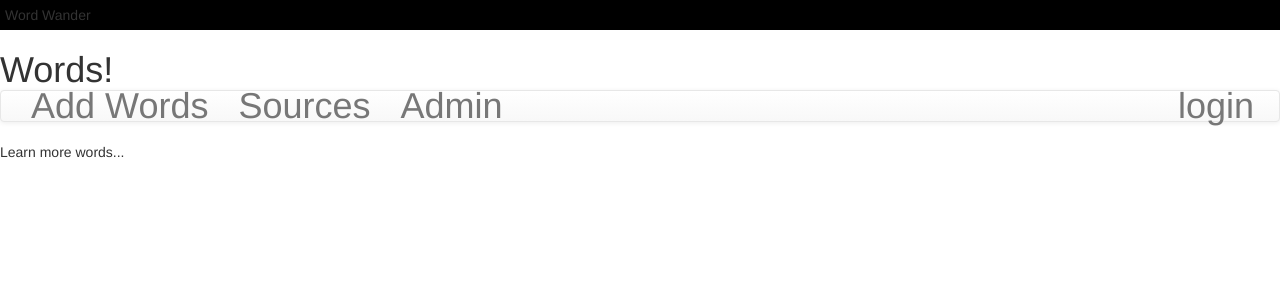
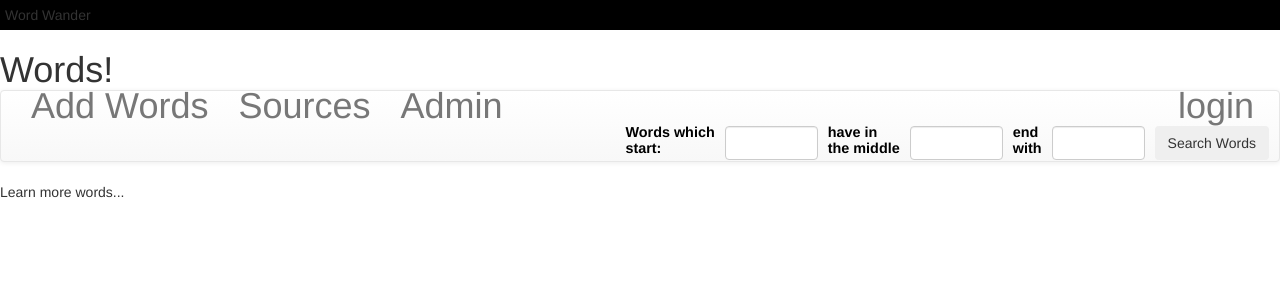
Before and after one commit to RichGibson/ww, a Django app: page / in a window 1280 px wide. Shown: the top 300 px of the page. Run offline with Django 3.2, Linux system fonts and the light colour scheme; some libraries are stand-ins or nearby versions.

Commit message:
Original word wander functionality of lookup by prefix/mid/suffix now works.

```diff
--- a/ww/static/css/ww.css
+++ b/ww/static/css/ww.css
@@ -8,6 +8,15 @@
 .foobar {
     width: 50% !important;
 }
+.word-form-label {
+    color: black !important;
+    font-size: 40%;
+}
+.word-form-input {
+    width="10%";
+    min-width="50px";
+}
+
 .foo {
     white-space: nowrap;
     width: 1%;
--- a/ww/templates/nav.html
+++ b/ww/templates/nav.html
@@ -6,8 +6,10 @@
       <li><a href="/add_source">Add Words</a></li>
 
       <li><a href="/list_sources">Sources</a>
+
       <li><a href="/admin/">Admin</a></li>
     </ul>
+
 
     <ul class="nav navbar-nav navbar-right">
         {% if user.is_authenticated %}
@@ -25,7 +27,23 @@
                     <button type="submit" class="btn btn-default">Submit</button>
                 </form>
             -->
-    {% endif %}
-</ul>
+        {% endif %}
+    </ul>
+  </div>
+
+  <div class="container-fluid nav_ww">
+    <ul class="nav navbar-nav navbar-right">
+        <li><form class="form-inline my-2 my-lg-0" method="post" action="/show_word">
+        {% csrf_token %}
+        <label class="word-form-label" for="prefix_search">Words which<br>start: </label>
+            <input class="word-form-input form-control mr-sm-2" size=6 type="text" id="prefix_search" name="prefix_search" value="{{prefix_search}}" >
+            <label class="word-form-label" for="mid_search">have in<br>the middle</label>
+            <input class="word-form-input form-control mr-sm-2" size=6 type="text" id="mid_search" name="mid_search" value="{{mid_search}}" >
+            <label class="word-form-label" for="suffix_search">end<br>with</label>
+            <input class="word-form-input form-control mr-sm-2 " size=6 type="text" id="suffix_search" name="suffix_search" value="{{suffix_search}}" >
+        <button class="btn btn-outline-success my-2 my-sm-0" type="submit">Search Words</button>
+        </form>
+        </li>
+    </ul>
   </div>
 </nav>
--- a/ww/urls.py
+++ b/ww/urls.py
@@ -16,6 +16,7 @@ urlpatterns = [
     url(r'^show_source/(.+[^/])', views.show_source, name='show_source'),
     url(r'^show_source', views.show_source, name='show_source'),
     url(r'^show_word/(.+[^/])', views.show_word, name='show_word'),
+    url(r'^show_word', views.show_word, name='show_word'),
 
 
     url(r'^login/$', auth_views.login, name='login'),
--- a/ww/views.py
+++ b/ww/views.py
@@ -174,14 +174,58 @@ def add_source(request):
 def show_word(request, word=None):
     """ Detail on one word """
     word_lst = []
-    word_lst = WordSource.objects.filter(word=word)
+    src_lst = []
+    prefix_search = ''
+    suffix_search = ''
+    mid_search = ''
+    if request.method == "POST":
+        #if POST.post
+        # prefix_search, mid_search, suffix_search
+        prefix_search = request.POST.get('prefix_search', '')
+        suffix_search = request.POST.get('suffix_search', '')
+        mid_search = request.POST.get('mid_search', '')
+
+        print >>sys.stderr, "len word_lst: ", len(word_lst)
+        word_lst = Word.objects.filter(word__iregex=r'^%s.*%s.*%s' % (prefix_search, mid_search, suffix_search) )
+        if prefix_search:
+            #word_lst = word_lst.filter(word__istartswith=prefix_search)
+            print >>sys.stderr, "prefix len word_lst: ", len(word_lst)
+
+        if suffix_search:
+            #word_lst = word_lst.filter(word__iendswith=suffix_search)
+
+            #word_lst = word_lst.filter(word__iregex=r'^%s.*%s.*%s' % (prefix_search, mid_search, suffix_search) )
+            print >>sys.stderr, "suffix len word_lst: ", len(word_lst)
+
+        if mid_search:
+            #word_lst = word_lst.filter(word__icontains=mid_search)
+            print >>sys.stderr, "mid len word_lst: ", len(word_lst)
+
+        print >>sys.stderr, "show word in list, prefix, suffix ", prefix_search, suffix_search
+        word_str = "Words matching %s-%s-%s" % (prefix_search, mid_search, suffix_search)
+    else:
+        if word:
+            src_lst = WordSource.objects.filter(word=word)
+            word_str=src_lst[0].word
+        else:
+            wrd_lst = WordSource.objects.all()
+            word_str=wrd_lst[0].word
+
     sentence_lst = []
     sentence_lst = WordSentence.objects.filter(word=word)
+
     # todo: maybe need a SentenceSource link
     # oh, also, I don't need to write this WordSentence type models - it is a many to many deal.
     title = "Show ", word
-    word = Word.objects.filter(id=word)[0].word
-    return render(request, 'ww/show_word.html', {"title":title, "word_lst":word_lst,"sentence_lst":sentence_lst, "word":word})
+
+    if len(word_lst) > 0:
+        pass
+    else:
+        #word = word_lst[0].word
+        pass
+
+    #word = Word.objects.filter(id=word)[0].word
+    return render(request, 'ww/show_word.html', {"title":title, "src_lst":src_lst, "word_lst":word_lst,"sentence_lst":sentence_lst, "word_str":word_str, "prefix_search":prefix_search, "suffix_search":suffix_search, "mid_search":mid_search})
 
 #@login_required
 def field_search(request, model):
```
Also changed, not shown: ww/templates/ww/show_word.html (+23 -5 lines), 2 other files.
